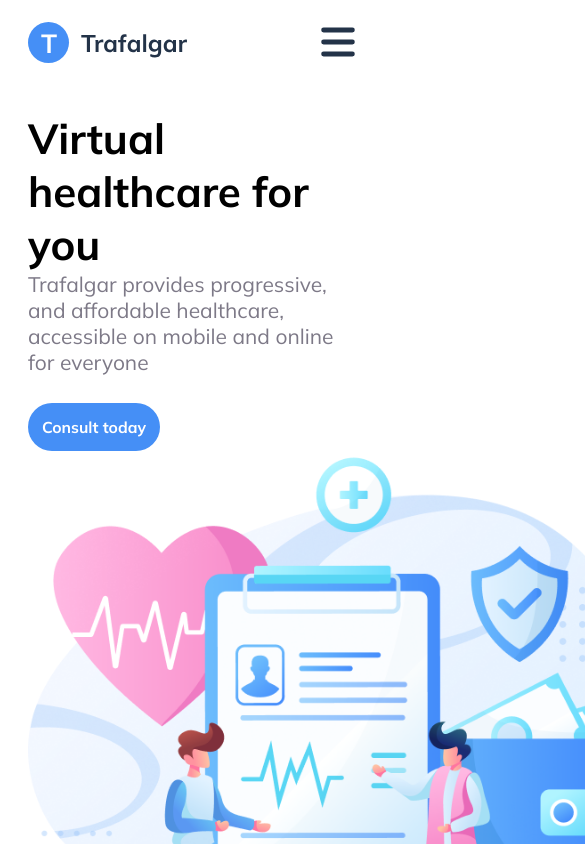
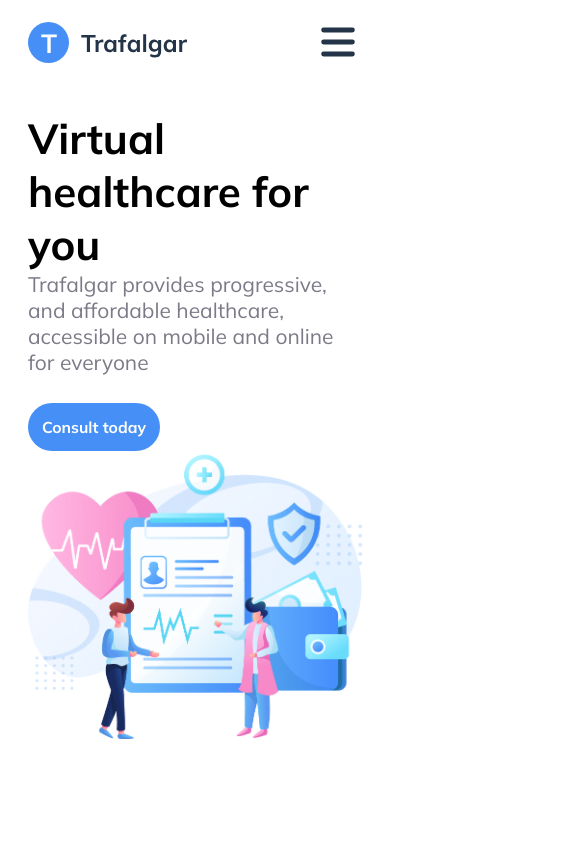
Before and after one commit to wendsondev/trafalgar-landing-page, a React (Vite) app: page / in a window 390 px wide. Shown: the top 844 px of the page, 585 px wide, since content can reach past the window. Built offline with nearby package versions, Linux system fonts and the light colour scheme.

Commit message:
responsive Home component

```diff
--- a/src/components/Home/styles.module.scss
+++ b/src/components/Home/styles.module.scss
@@ -225,4 +225,12 @@
       background: transparent;
     }
   }
+
+  @media screen and (max-width: 750px) {
+    .services, .findADoctor, .apps {
+      > img {
+        width: 100%;
+      }
+    }
+  }
 }
```
